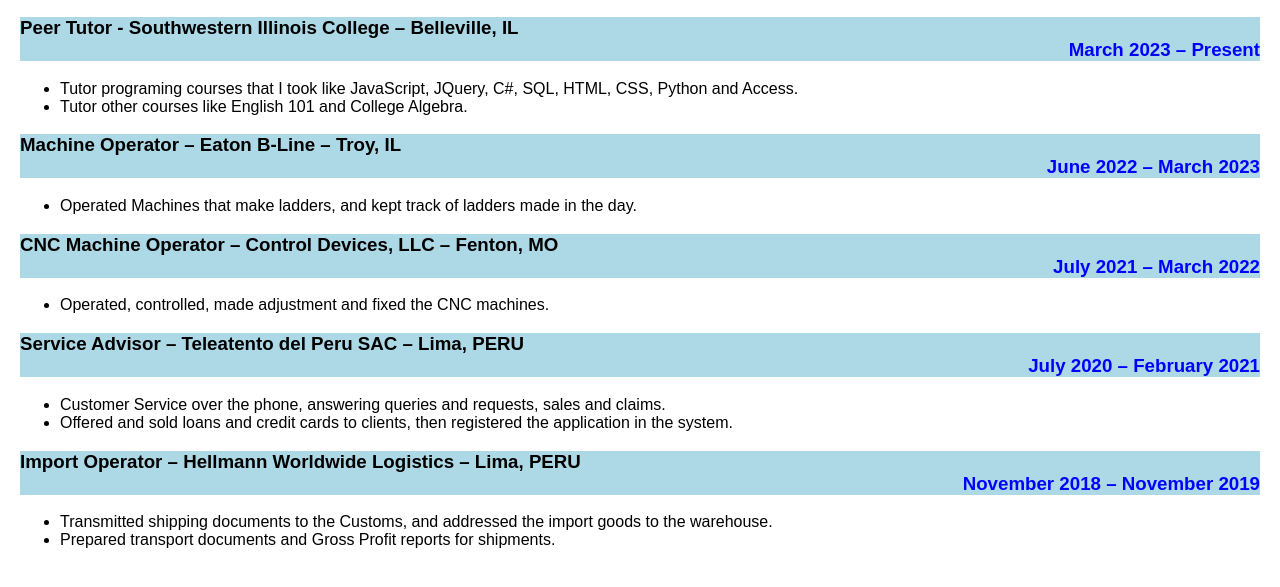
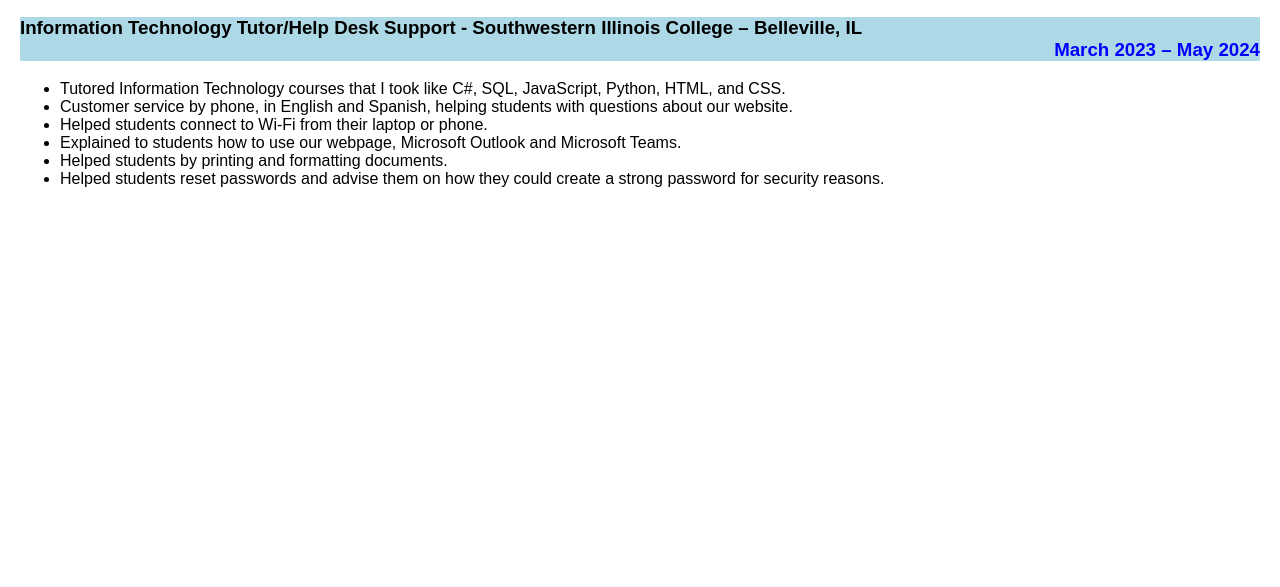
Before and after one commit to paulo24816/paulo24816.github.io, a plain HTML site: page professional.html in a window 1280 px wide. Shown: the part 141-728 px from the top of the page. Drawn offline with Linux system fonts and the light colour scheme.

Commit message:
Update professional.html

```diff
--- a/professional.html
+++ b/professional.html
@@ -25,35 +25,15 @@
 
     <h2>PROFESSIONAL EXPERIENCE</h2>
 
-    <h3>Peer Tutor - Southwestern Illinois College – Belleville, IL <span class="derecha">March 2023 – Present</span>
+    <h3>Information Technology Tutor/Help Desk Support - Southwestern Illinois College – Belleville, IL <span class="derecha">March 2023 – May 2024</span>
     </h3>
     <ul>
-      <li>Tutor programing courses that I took like JavaScript, JQuery, C#, SQL, HTML, CSS, Python and Access.</li>
-      <li>Tutor other courses like English 101 and College Algebra.</li>
-    </ul>
-
-    <h3>Machine Operator – Eaton B-Line – Troy, IL <span class="derecha">June 2022 – March 2023</span></h3>
-    <ul>
-      <li>Operated Machines that make ladders, and kept track of ladders made in the day.</li>
-    </ul>
-    <h3>CNC Machine Operator – Control Devices, LLC – Fenton, MO <span class="derecha">July 2021 – March 2022</span>
-    </h3>
-    <ul>
-      <li>Operated, controlled, made adjustment and fixed the CNC machines.</li>
-    </ul>
-
-    <h3>Service Advisor – Teleatento del Peru SAC – Lima, PERU <span class="derecha">July 2020 – February 2021</span>
-    </h3>
-    <ul>
-      <li>Customer Service over the phone, answering queries and requests, sales and claims.</li>
-      <li>Offered and sold loans and credit cards to clients, then registered the application in the system.</li>
-    </ul>
-
-    <h3>Import Operator – Hellmann Worldwide Logistics – Lima, PERU <span class="derecha">November 2018 – November
-        2019</span> </h3>
-    <ul>
-      <li>Transmitted shipping documents to the Customs, and addressed the import goods to the warehouse.</li>
-      <li>Prepared transport documents and Gross Profit reports for shipments.</li>
+      <li>Tutored Information Technology courses that I took like C#, SQL, JavaScript, Python, HTML, and CSS.</li>
+      <li>Customer service by phone, in English and Spanish, helping students with questions about our website.</li>
+      <li>Helped students connect to Wi-Fi from their laptop or phone.</li>
+      <li>Explained to students how to use our webpage, Microsoft Outlook and Microsoft Teams.</li>
+      <li>Helped students by printing and formatting documents.</li>
+      <li>Helped students reset passwords and advise them on how they could create a strong password for security reasons.</li>
     </ul>
 
 </body>
```
